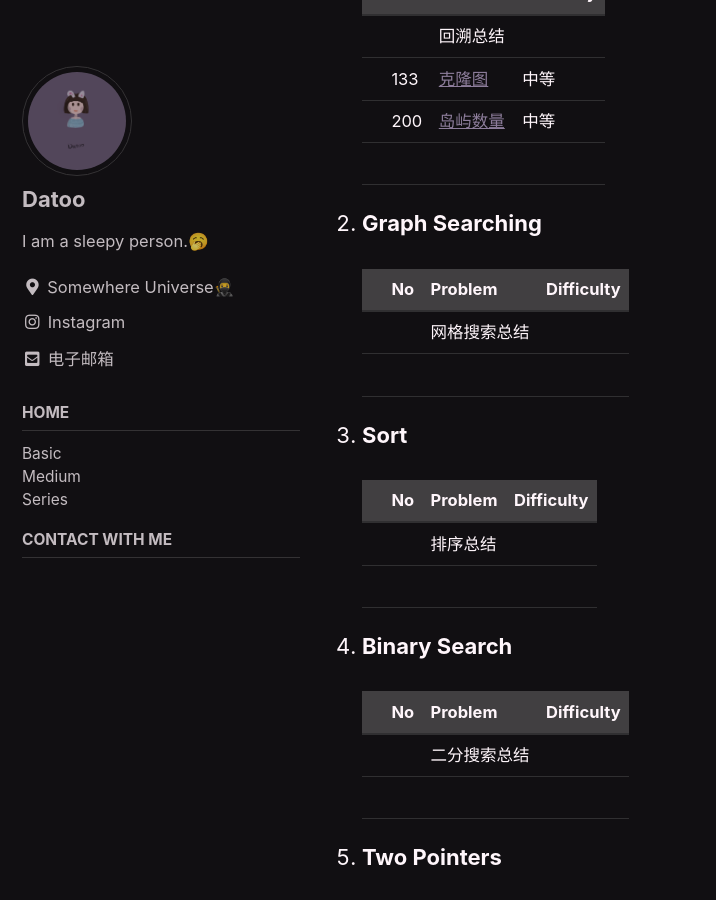
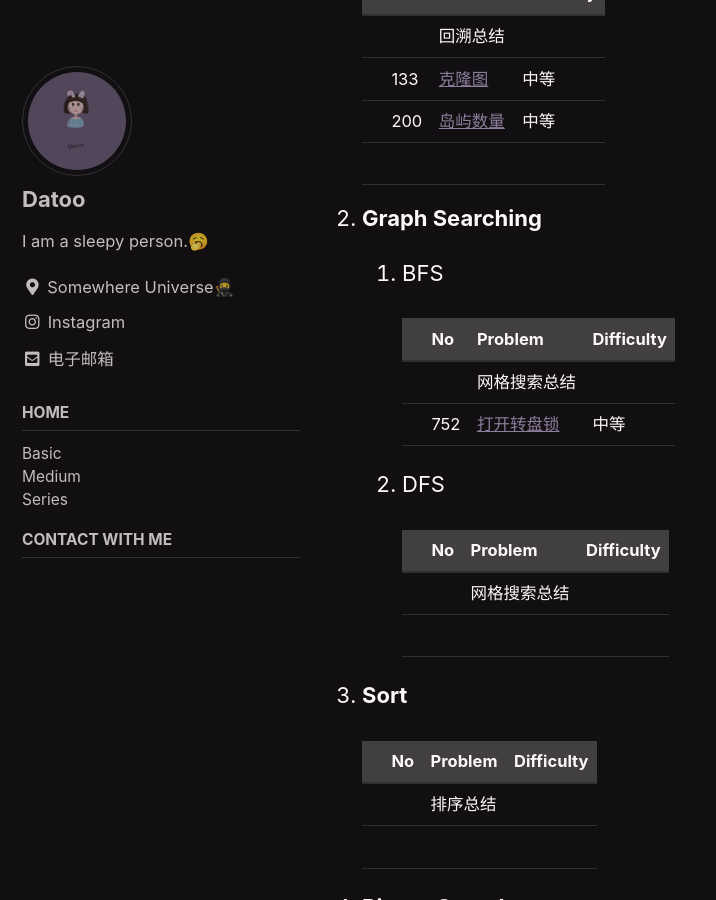
Before and after one commit to DaToo-J/DaToo-J.GitHub.io, a Jekyll site: the page built from index.md, in a window 1280 px wide and 900 px high, scrolled down 2755 px. Shown: the whole window, without its empty margins (0-716 px from the left). Built offline with Jekyll 4.4.1, drawn with Linux system fonts in a browser that asks for light colours; cached includes are drawn as plain includes.

Commit message:
update index

```diff
--- a/index.md
+++ b/index.md
@@ -92,11 +92,19 @@ sidebar:
     |     |     |                                                       |            |
 
 2. **Graph Searching**
+   1. BFS
 
-    |     | No  | Problem      | Difficulty |
-    | --- | --- | ------------ | ---------- |
-    |     |     | 网格搜索总结 |            |
-    |     |     |              |            |
+        |     | No  | Problem      | Difficulty |
+        | --- | --- | ------------ | ---------- |
+        |     |     | 网格搜索总结 |            |
+        |     |  752   |   [打开转盘锁](./_posts/2021-02-15-open-the-lock.md)           |       中等     |
+
+   2. DFS
+
+        |     | No  | Problem      | Difficulty |
+        | --- | --- | ------------ | ---------- |
+        |     |     | 网格搜索总结 |            |
+        |     |     |              |            |
 
 3. **Sort**
 
```
